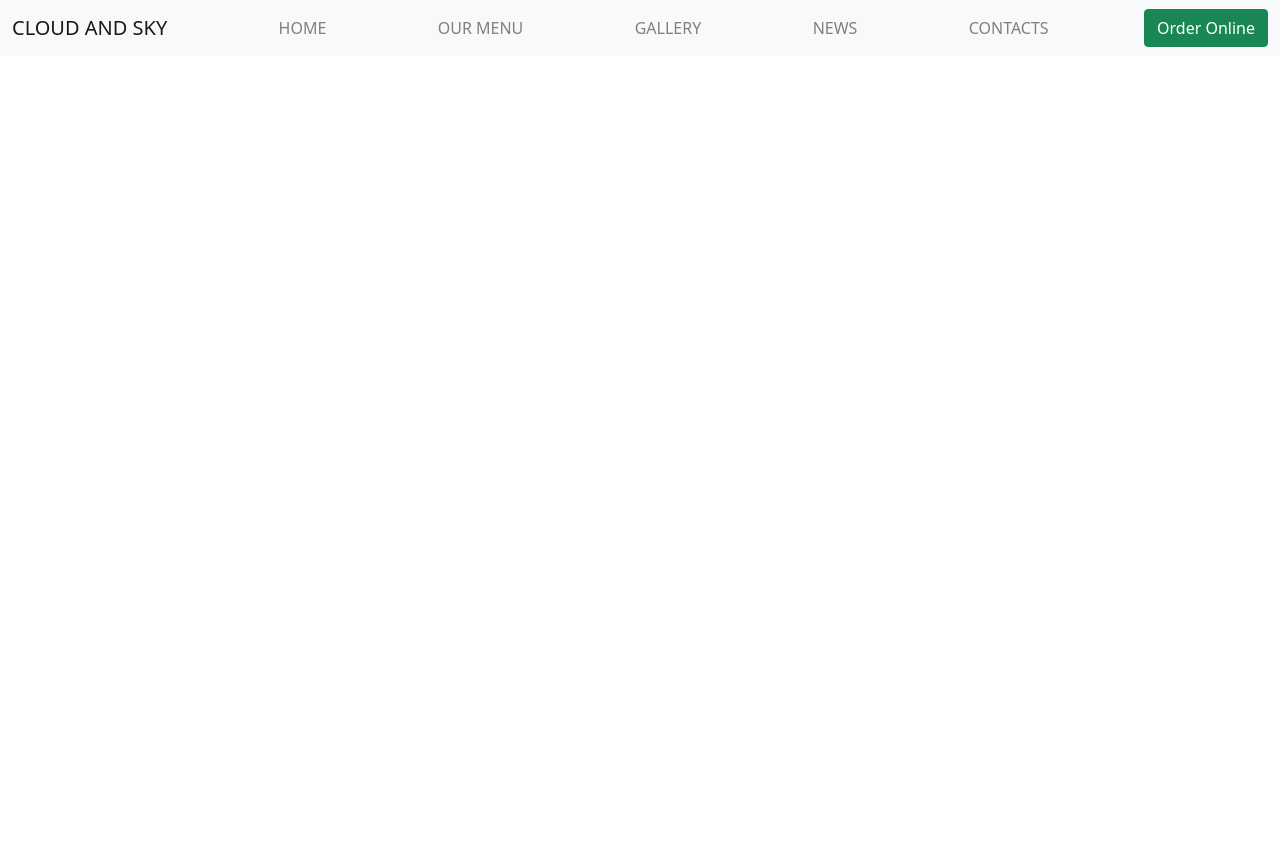
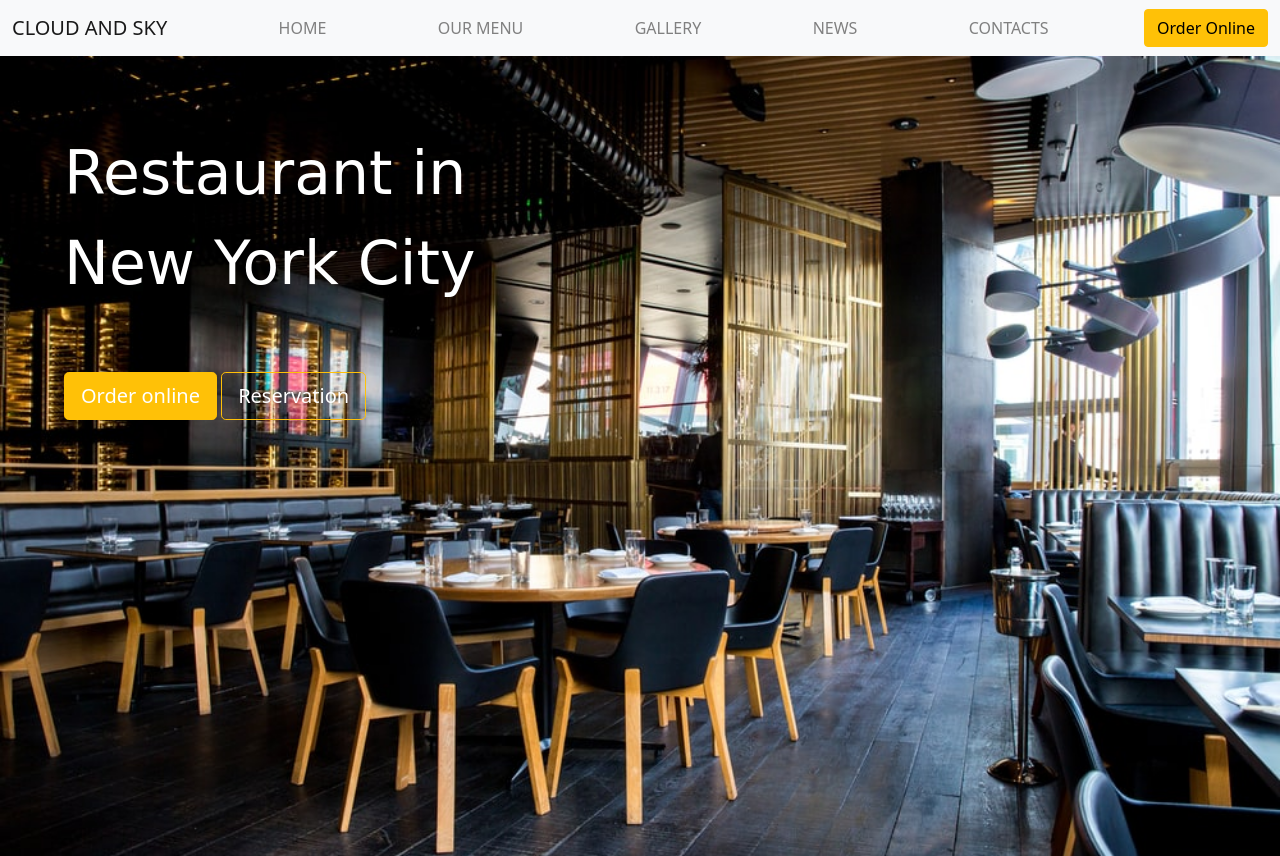
Before and after one commit to ngarg2k2/Restaurant, a plain HTML site: page index.html in a window 1280 px wide. Before the commit the page ends 800 px from the top, so only its background shows below. Drawn offline with nearby package versions, Linux system fonts and the light colour scheme.

Commit message:
added main blog

```diff
--- a/index.html
+++ b/index.html
@@ -20,9 +20,23 @@
             <a class="nav-link active navbar" aria-current="page" href="#">GALLERY</a>
             <a class="nav-link active navbar" aria-current="page" href="#">NEWS</a>
             <a class="nav-link active navbar" aria-current="page" href="#">CONTACTS</a>
-            <button type="button" class="btn btn-success">Order Online</button>
+            <button type="button" class="btn btn-warning">Order Online</button>
         </div>
     </nav>
+    <!-- main -->
+    <main>
+        <div class="logo">
+            <!-- <img src="./Images/Resturant.jfif" width="100%" alt="Restaurant"> -->
+            <div>
+                <br><br><br>
+                <p class="name">Restaurant in <br> New York City</p>
+                <br><br>
+                <button type="button" class="btn btn-warning bottom btn-lg" ">Order online</button>
+                <button type="button " class="btn btn-outline-warning btn-lg " style="color: white; " ">Reservation</button>
+
+            </div>
+        </div>
+    </main>
 </body>
 
 
--- a/style.css
+++ b/style.css
@@ -8,3 +8,29 @@
     /* border-bottom: 1px green solid; */
     color: red;
 }
+
+
+/* main */
+
+.logo {
+    background-image: url(./Images/Resturant.jfif);
+    width: 100%;
+    height: 100vh;
+    background-size: cover;
+    background-position: center;
+}
+
+.name {
+    color: white;
+    font-size: 60px;
+    font-family: 'Caveat', cursive;
+    text-align: left;
+    margin-left: 5%;
+    /* position: fixed; */
+}
+
+.bottom {
+    margin-left: 5%;
+    /* background-color: green; */
+    color: white;
+}
```
